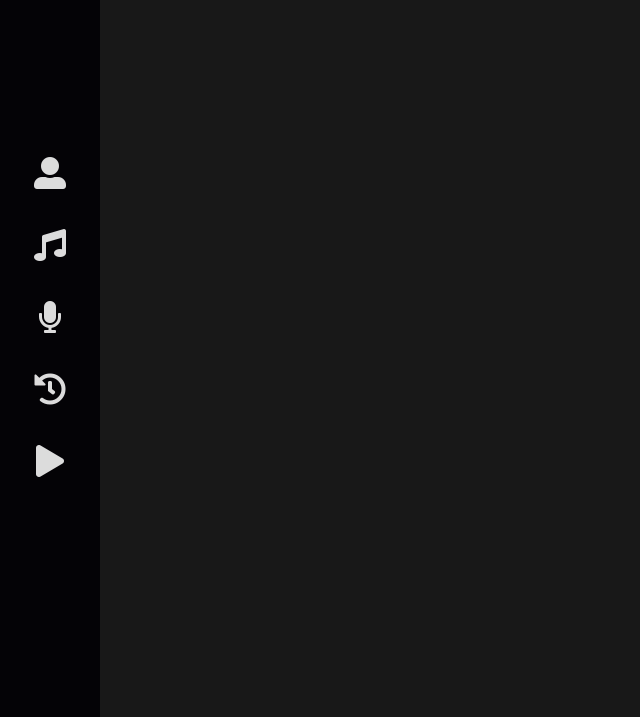
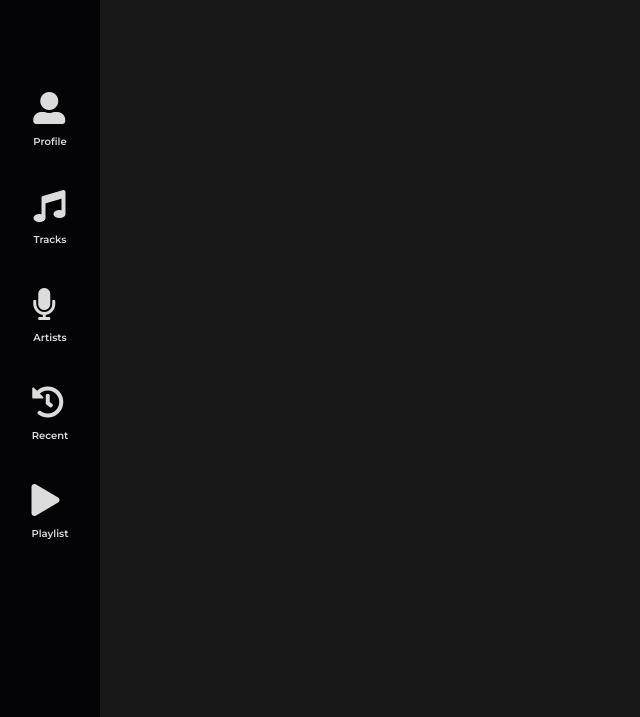
Before and after one commit to riteshsp2000/spotify-profile, a React app in the folder client/: page / in a window 1280 px wide. Shown: the part 83-800 px from the top of the page, without its empty margins (0-640 px from the left). Built offline with nearby package versions, Linux system fonts and the light colour scheme.

Commit message:
Add routing for the menu

```diff
--- a/client/public/index.html
+++ b/client/public/index.html
@@ -21,6 +21,14 @@
       href="https://cdnjs.cloudflare.com/ajax/libs/font-awesome/5.15.1/css/all.min.css"
       integrity="sha512-+4zCK9k+qNFUR5X+cKL9EIR+ZOhtIloNl9GIKS57V1MyNsYpYcUrUeQc9vNfzsWfV28IaLL3i96P9sdNyeRssA=="
       crossorigin="anonymous"
+    >
+    <link
+      rel="preconnect"
+      href="https://fonts.gstatic.com"
+    >
+    <link
+      href="https://fonts.googleapis.com/css2?family=Montserrat:wght@400;600&display=swap"
+      rel="stylesheet"
     >
     <!--
       Notice the use of %PUBLIC_URL% in the tags above.
--- a/client/src/components/marginals/Sidebar.js
+++ b/client/src/components/marginals/Sidebar.js
@@ -1,5 +1,6 @@
 import React from 'react';
 import { makeStyles } from '@material-ui/core/styles';
+import { Link } from 'react-router-dom';
 
 export default function MiniDrawer({ children }) {
   const classes = useStyles();
@@ -9,11 +10,26 @@ export default function MiniDrawer({ children }) {
       <div className={classes.container}>
         <img className={classes.logo} src='/favicon.png' alt='spotify logo' />
 
-        <i className={`${classes.icon} fas fa-2x fa-user-alt`} />
-        <i className={`${classes.icon} fas fa-2x fa-music`} />
-        <i className={`${classes.icon} fas fa-2x fa-microphone`} />
-        <i className={`${classes.icon} fas fa-2x fa-history`} />
-        <i className={`${classes.icon} fas fa-2x fa-play`} />
+        <Link className={classes.link} to='/'>
+          <i className={`${classes.icon} fas fa-2x fa-user-alt`} />
+          <h3 className={classes.menuName}>Profile</h3>
+        </Link>
+        <Link className={classes.link} to='/tracks'>
+          <i className={`${classes.icon} fas fa-2x fa-music`} />
+          <h3 className={classes.menuName}>Tracks</h3>
+        </Link>
+        <Link className={classes.link} to='/artists'>
+          <i className={`${classes.icon} fas fa-2x fa-microphone`} />
+          <h3 className={classes.menuName}>Artists</h3>
+        </Link>
+        <Link className={classes.link} to='/recent'>
+          <i className={`${classes.icon} fas fa-2x fa-history`} />
+          <h3 className={classes.menuName}>Recent</h3>
+        </Link>
+        <Link className={classes.link} to='/playlist'>
+          <i className={`${classes.icon} fas fa-2x fa-play`} />
+          <h3 className={classes.menuName}>Playlist</h3>
+        </Link>
       </div>
     </div>
   );
@@ -27,7 +43,7 @@ const useStyles = makeStyles((theme) => ({
     backgroundColor: '#040306',
     [theme.breakpoints.down('sm')]: {
       width: '100%',
-      minHeight: '70px',
+      minHeight: '80px',
       bottom: 0,
     },
     [theme.breakpoints.up('sm')]: {
@@ -59,17 +75,27 @@ const useStyles = makeStyles((theme) => ({
       display: 'none',
     },
   },
-  icon: {
+  link: {
     margin: '20px 0px',
-    color: '#DCDCDC',
     [theme.breakpoints.down('xs')]: {
       margin: 0,
-      padding: '15px 10px',
+      padding: '15px 10px 10px 10px',
       width: '25%',
-      height: '100%',
+      height: '80px',
       display: 'flex',
+      flexDirection: 'column',
       justifyContent: 'center',
       alignItems: 'center',
     },
   },
+  icon: {
+    color: '#DCDCDC',
+  },
+  menuName: {
+    color: '#DCDCDC',
+    fontSize: 10,
+    marginTop: 5,
+    marginBottom: 0,
+    fontFamily: "'Montserrat', sans-serif",
+  },
 }));
```
Also changed, not shown: 1 other file.
